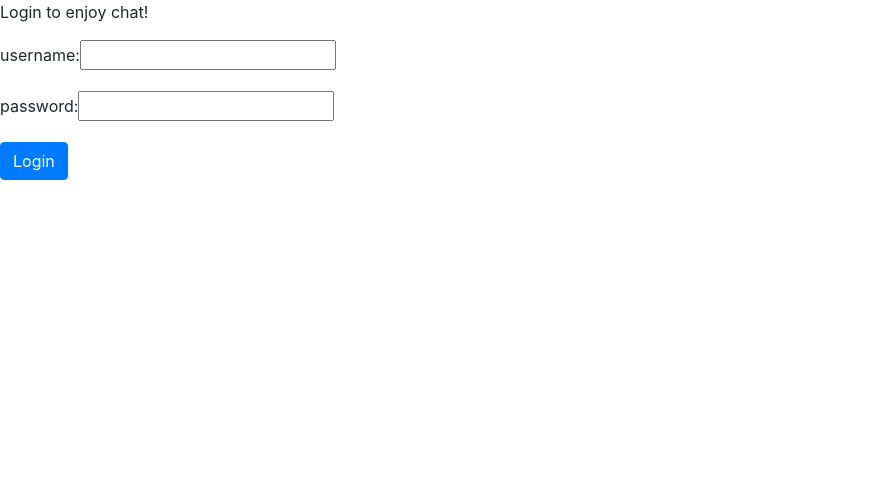
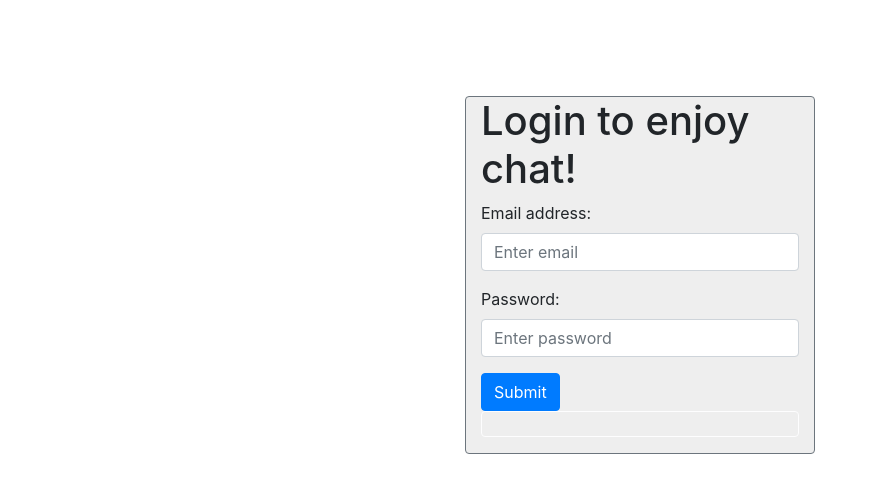
Before and after one commit to Wangwd233/3813ICT-assignment2, an Angular app: page / in a window 1280 px wide. Shown: the top 492 px of the page, without its empty margins (0-878 px from the left). Built offline with nearby package versions, Linux system fonts and the light colour scheme.

Commit message:
v0.1.11 use bootstrap to make the app looks like a chat app

```diff
--- a/src/app/app.component.html
+++ b/src/app/app.component.html
@@ -1,5 +1,12 @@
 <head>
     <link rel="stylesheet" href="https://maxcdn.bootstrapcdn.com/bootstrap/4.1.3/css/bootstrap.min.css">
+    <script src="https://ajax.googleapis.com/ajax/libs/jquery/3.5.1/jquery.min.js"></script>
+    <script src="https://cdnjs.cloudflare.com/ajax/libs/popper.js/1.16.0/umd/popper.min.js"></script>
+    <script src="https://maxcdn.bootstrapcdn.com/bootstrap/4.5.2/js/bootstrap.min.js"></script>
+    <script>
+        var div = document.getElementById('chatboard');
+        div.scrollTop = div.scrollHeight;
+    </script>
 </head>
 
   <!--<script src="https://ajax.googleapis.com/ajax/libs/jquery/3.3.1/jquery.min.js"></script>
--- a/src/app/chat/chat.component.html
+++ b/src/app/chat/chat.component.html
@@ -1,31 +1,56 @@
 
 <div class="container">
 
+   <br/><br/><br/><br/>
     <form>
       <ng-template [ngIf]="isinRoom" [ngIfElse]="isnotinRoom">
-        <div class="form-group">
-          <p class="text">Curret in channel: {{roomslist}}</p>
-          <p class="text">{{numusers}} users in this channel right now</p>
-          <button (click)="leaveroom()" class="btn btn-primary">Leave</button>
-          <div>
-            <label for="messagecontent">New Message</label>
-            <input type="text" [(ngModel)]="messagecontent" name="messagecontent" id="messagecontent" class="form-control"/>
-          </div>
-        </div>
-        <div class="form-group">
-            <button (click)="chat()" class="btn btn-primary">Chat</button>
+        <div class="container">
+          <h2 class="text-primary">Chat history</h2>
         </div>
 
-        <div class = "chat-messages">
-          <div class="message" *ngFor="let message of messages">
+       <div class="container border border-secondary rounded" style="background-color: #eee;">
+        <div style=" height:200px; width: 400px; overflow:auto" id='chatboard'>
+         <div  *ngFor="let message of messages">
+          <br>
+          <div class="message border border-primary rounded" style="height: 70px; width: 200px; background-color: aqua;">
             <p class="meta">{{message.user}}</p>
             <p class="text">{{message.message}}</p>
           </div>
         </div>
+        </div>
+
+        <div class="input-group mb-3">
+          <input type="text" [(ngModel)]="messagecontent" name="messagecontent" id="messagecontent" class="form-control"/>
+          <div class="input-group-prepend">
+           <button (click)="chat()" class="btn btn-outline-primary">Chat</button>
+         </div>
+        </div>
+      </div>
+      <br/><br/><br/><br/>
+      <div>
+        <div class="form-group">
+          <p class="text">Curret in channel: {{roomslist}}</p>
+          <p class="text">{{numusers}} users in this channel right now</p>
+          <button (click)="leaveroom()" class="btn btn-primary">Leave room</button>
+        </div>
+      </div>
+
 
       </ng-template>
       <ng-template #isnotinRoom>
-        <select [(ngModel)] = "roomslist" name="roomslist">
+      <div class="container" style="background-color: #eee;">
+        <ng-template [ngIf]="isAdmin">
+          <div>
+            <label for="newroom">New Room</label>
+             <input type="text" [(ngModel)]="newroom" name="newroom" id="newroom" class="form-control"/>
+             <br/>
+             <button (click)="createroom()" class="btn btn-outline-secondary">Create New Room</button>
+          </div>
+         </ng-template>
+
+         <br/><br/>
+
+        <select [(ngModel)] = "roomslist" name="roomslist" class="custom-select">
             <option [ngValue]="null">Select Room</option>
             <option *ngFor="let room of rooms">
                 {{room.roomname}}
@@ -33,19 +58,13 @@
         </select> &nbsp; &nbsp; &nbsp; &nbsp; &nbsp; &nbsp;
 
 
-        <br/><br/>
+        <br/>
 
-        <button (click)="joinroom()" class="btn btn-primary">Join</button> <br>
-
+        <button (click)="joinroom()" class="btn btn-outline-secondary">Join</button> <br>
+      </div>
       </ng-template>
 
-      <ng-template [ngIf]="isAdmin">
-        <div>
-          <label for="newroom">New Room</label>
-           <input type="text" [(ngModel)]="newroom" name="newroom" id="newroom" class="form-control"/>
-           <button (click)="createroom()" class="btn btn-primary">Create New Room</button>
-        </div>
-      </ng-template>
+
     </form>
     <!--<h3>Notices</h3>
     {{roomnotice}}<br>
--- a/src/app/chat/chat.component.ts
+++ b/src/app/chat/chat.component.ts
@@ -23,6 +23,7 @@ export class ChatComponent implements OnInit {
   numusers:number=0;
   ioConnection:any;
   alertMessges:any;
+  div:any|null = "";
 
 
   constructor(private socketservice: SocketService) {}
@@ -48,6 +49,9 @@ export class ChatComponent implements OnInit {
 
     this.socketservice.joined().subscribe((data:any) => {
       this.isinRoom = data;
+      setTimeout(()=>{
+        this.scrollDown();
+      }, 0);
     })
 
     this.socketservice.getnumusers().subscribe((data:any) => {
@@ -56,6 +60,9 @@ export class ChatComponent implements OnInit {
 
     this.socketservice.getMessage().subscribe((message:any) => {
         this.messages = JSON.parse(message);
+        setTimeout(()=>{
+          this.scrollDown();
+        }, 0)
     });
 
     if (this.usertype == 'admin'){
@@ -64,7 +71,7 @@ export class ChatComponent implements OnInit {
 
   }
 
-  public chat(){
+   chat(){
     this.socketservice.sendMessage(this.messagecontent, this.user);
   }
 
@@ -88,6 +95,11 @@ export class ChatComponent implements OnInit {
     }
   }
 
+  scrollDown(){
+    this.div = document.getElementById('chatboard');
+    this.div.scrollTop = this.div.scrollHeight;
+  }
+
   clearnotice(){
 
   }
--- a/src/app/login/login.component.html
+++ b/src/app/login/login.component.html
@@ -1,29 +1,45 @@
-
-<ng-template [ngIf]="isLogin" [ngIfElse]="login">
-    <div>
+<div class="container">
+  <div class="row align-items-start">
+    <div class="col">
+        <ng-template [ngIf]="isLogin">
             <p>Welcome, {{this.user.username}}</p>
             <p>Your identity is {{this.user.type}}</p>
             <button (click) = "logout()" class="btn btn-primary">Log out</button>
+        </ng-template>
+    </div>
+    <div class="col">
+        <ng-template [ngIf]="isLogin" [ngIfElse]="login">
+            <div>
+
                 <app-chat [user]="user.username" [usertype]="user.type" #chatChild></app-chat>
             </div>
         </ng-template>
 
         <ng-template #login>
-<div>
-  <p>Login to enjoy chat!</p>
-  <form>
-      <p>
-          <label>username: </label>
-          <input type="email" name="username" [(ngModel)] = "user.username" />
-      </p>
-      <p>
-          <label>password: </label>
-          <input type="text" name="password" [(ngModel)] = "user.password" />
-      </p>
+        <br/><br/><br/><br/>
+        <div class="container border border-secondary rounded" style="background-color: #eee;">
+          <h1>Login to enjoy chat!</h1>
+          <form action="/action_page.php">
+            <div class="form-group">
+              <label for="email">Email address:</label>
+              <input type="email" class="form-control" placeholder="Enter email" name="username" [(ngModel)] = "user.username">
+            </div>
+            <div class="form-group">
+              <label for="pwd">Password:</label>
+              <input type="password" class="form-control" placeholder="Enter password" name="password" [(ngModel)] = "user.password">
+            </div>
+            <button (click) = "getUser()"  class="btn btn-primary">Submit</button>
           </form>
 
-  <button (click) = "getUser()" class="btn btn-primary">Login</button>
+          <div class="container alert alert-light" style="background-color: #eee;">
+            <strong>{{this.errorMsg}}</strong>
+          </div>
 
-    <h3>{{this.errorMsg}}</h3>
         </div>
         </ng-template>
+    </div>
+    <div class="col">
+
+    </div>
+  </div>
+</div>
```
Also changed, not shown: 2 other files (tests, documents, lock files or other folders). Lines whose indentation alone changed are shown as unchanged.
